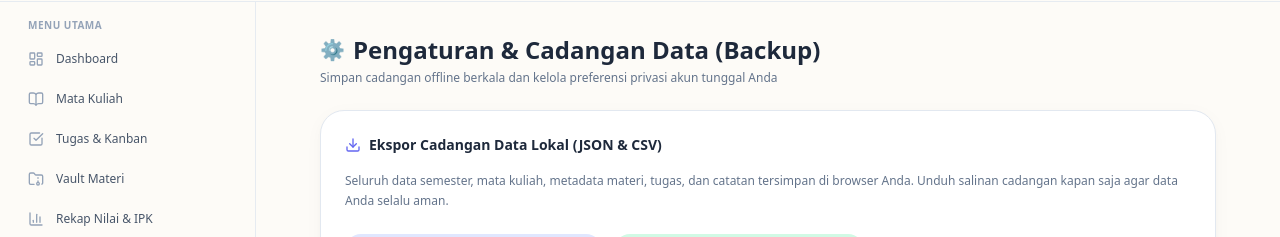
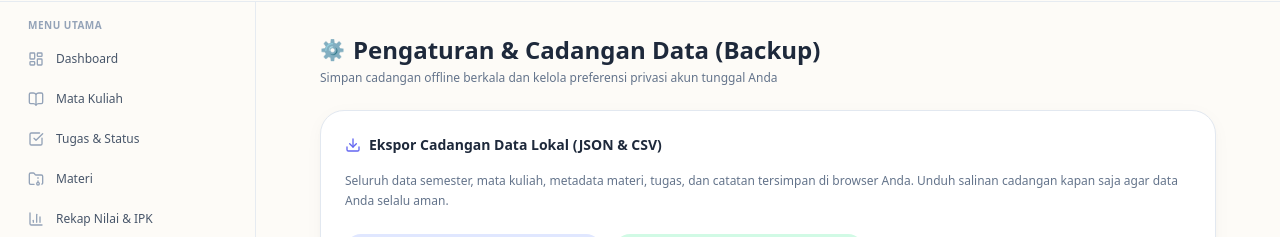
Before and after one commit to YuliIndiyanti/Website-Tugas-dan-Materi-Kuliah, a Next.js app: page /settings in a window 1280 px wide. Shown: the part 63-300 px from the top of the page. Built offline with nearby package versions, Linux system fonts and the light colour scheme; no server answers; the database is empty.

Commit message:
style: rename sidebar navigation items to Tugas & Status and Materi

```diff
--- a/src/app/materials/[id]/page.tsx
+++ b/src/app/materials/[id]/page.tsx
@@ -61,7 +61,7 @@ export default function MaterialWorkspacePage({
           href="/materials"
           className="text-xs font-semibold text-indigo-600 hover:underline mt-2 inline-block"
         >
-          Kembali ke Vault Materi
+          Kembali ke Materi
         </Link>
       </div>
     );
--- a/src/components/Sidebar.tsx
+++ b/src/components/Sidebar.tsx
@@ -41,13 +41,13 @@ export const Sidebar: React.FC<SidebarProps> = ({ onOpenNewCourse }) => {
       activeColor: "bg-[#DBEAFE] text-[#1E3A8A] dark:bg-[#1E3A8A]/40 dark:text-[#DBEAFE]",
     },
     {
-      label: "Tugas & Kanban",
+      label: "Tugas & Status",
       href: "/assignments",
       icon: CheckSquare,
       activeColor: "bg-[#D1FAE5] text-[#065F46] dark:bg-[#064E3B] dark:text-[#D1FAE5]",
     },
     {
-      label: "Vault Materi",
+      label: "Materi",
       href: "/materials",
       icon: FolderArchive,
       activeColor: "bg-[#F3E8FF] text-[#6B21A8] dark:bg-[#6B21A8]/40 dark:text-[#F3E8FF]",
```
